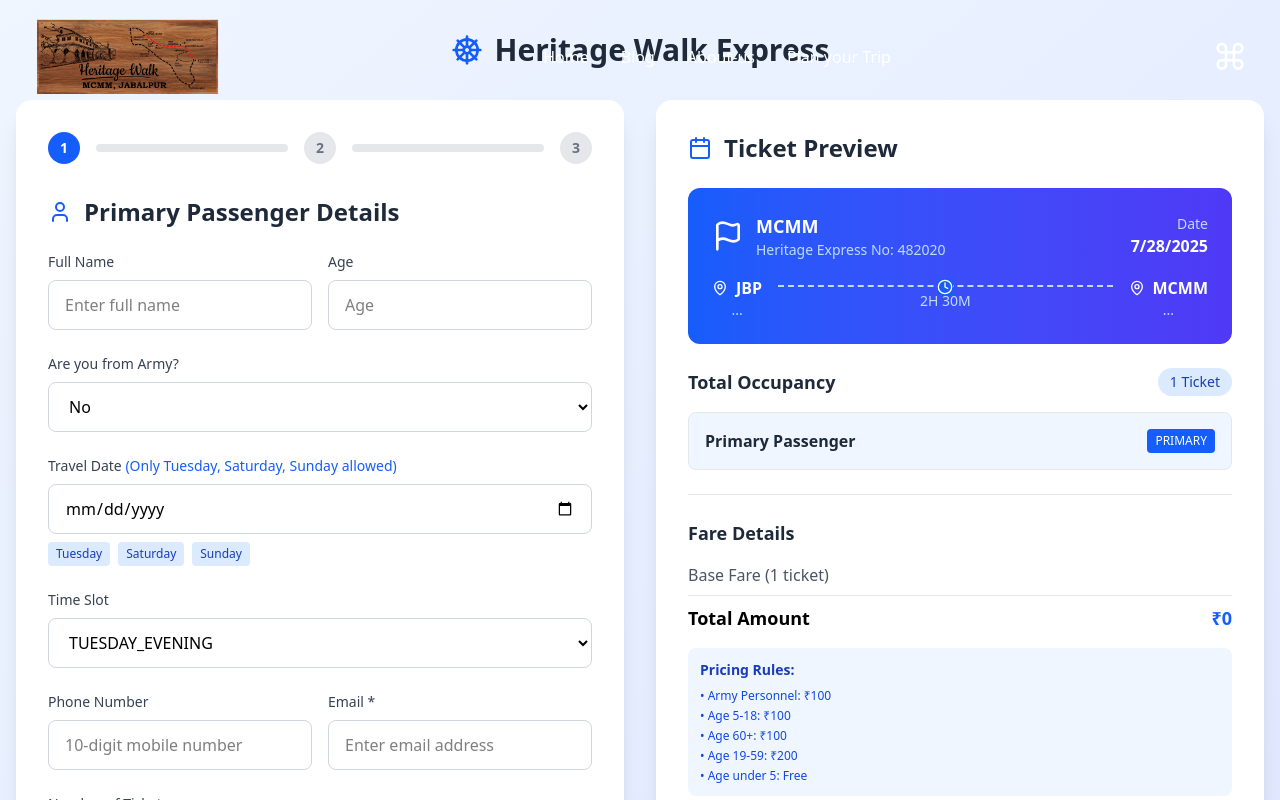
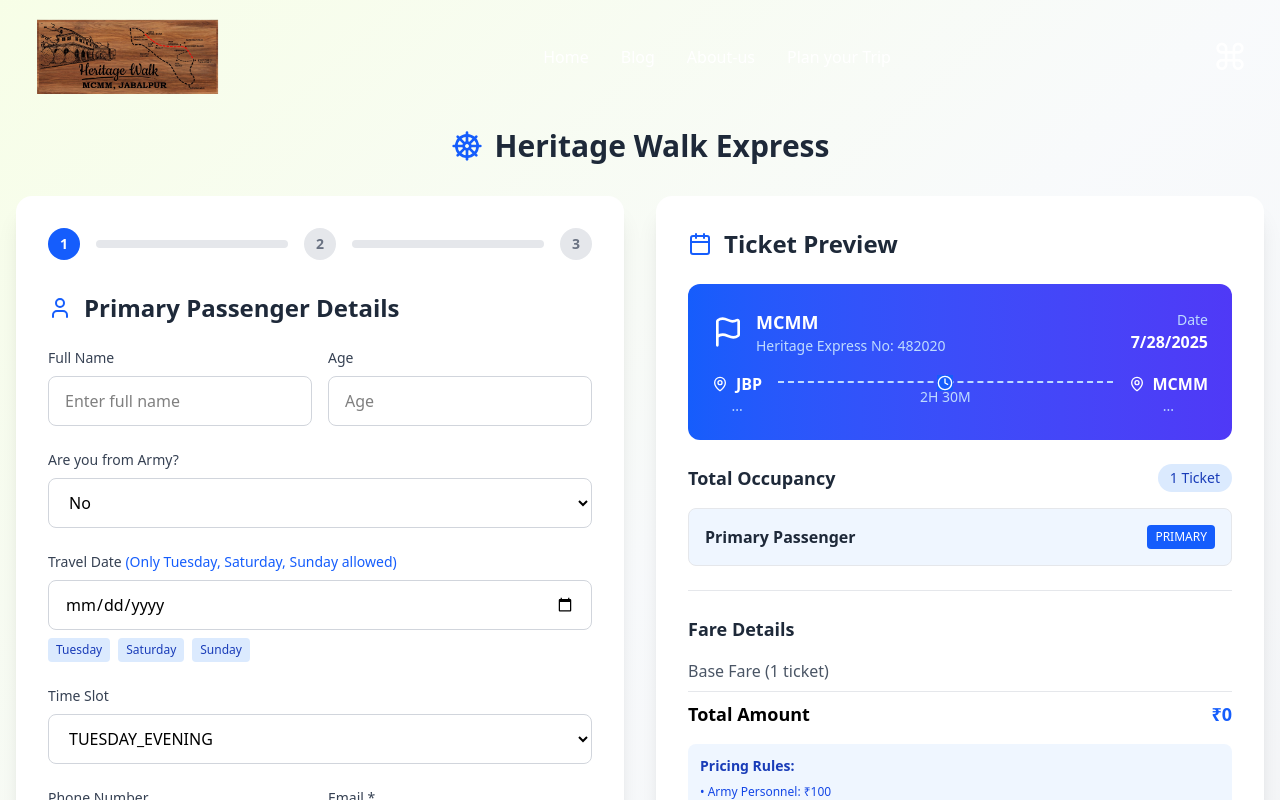
Before and after one commit to RockyRandhawa-hub/FinalFrontendrthing, a React (Vite) app: page /EnterEmail/BookingForm in a window 1280 px wide. Shown: the top 800 px of the page. Built offline with nearby package versions, Linux system fonts and the light colour scheme.

Commit message:
modified bookign form

```diff
--- a/src/components/Protected/BookingForm.jsx
+++ b/src/components/Protected/BookingForm.jsx
@@ -542,7 +542,8 @@
   }
 
   return (
-    <div className="min-h-screen bg-gradient-to-br from-blue-50 to-indigo-100 sm:mt-20%">
+    <div className="min-h-screen bg-gradient-to-br from-lime-50 via-slate-50 to-gray-100
+ pt-24 pb-8">
       <div className="container mx-auto px-4 py-8">
         <div className="text-center mb-8 mt-108px">
           <div className="flex items-center justify-center gap-3 mb-4">
```
